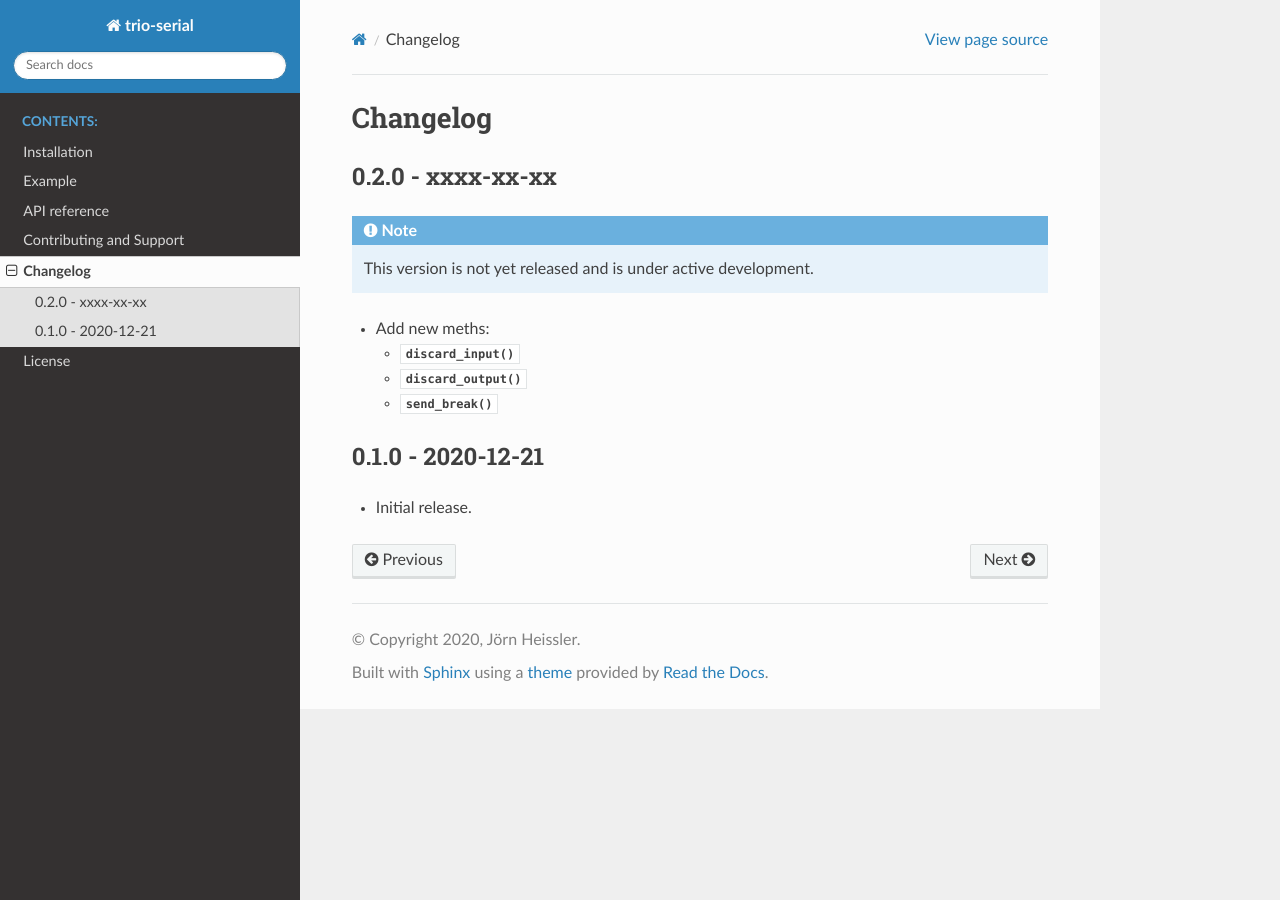
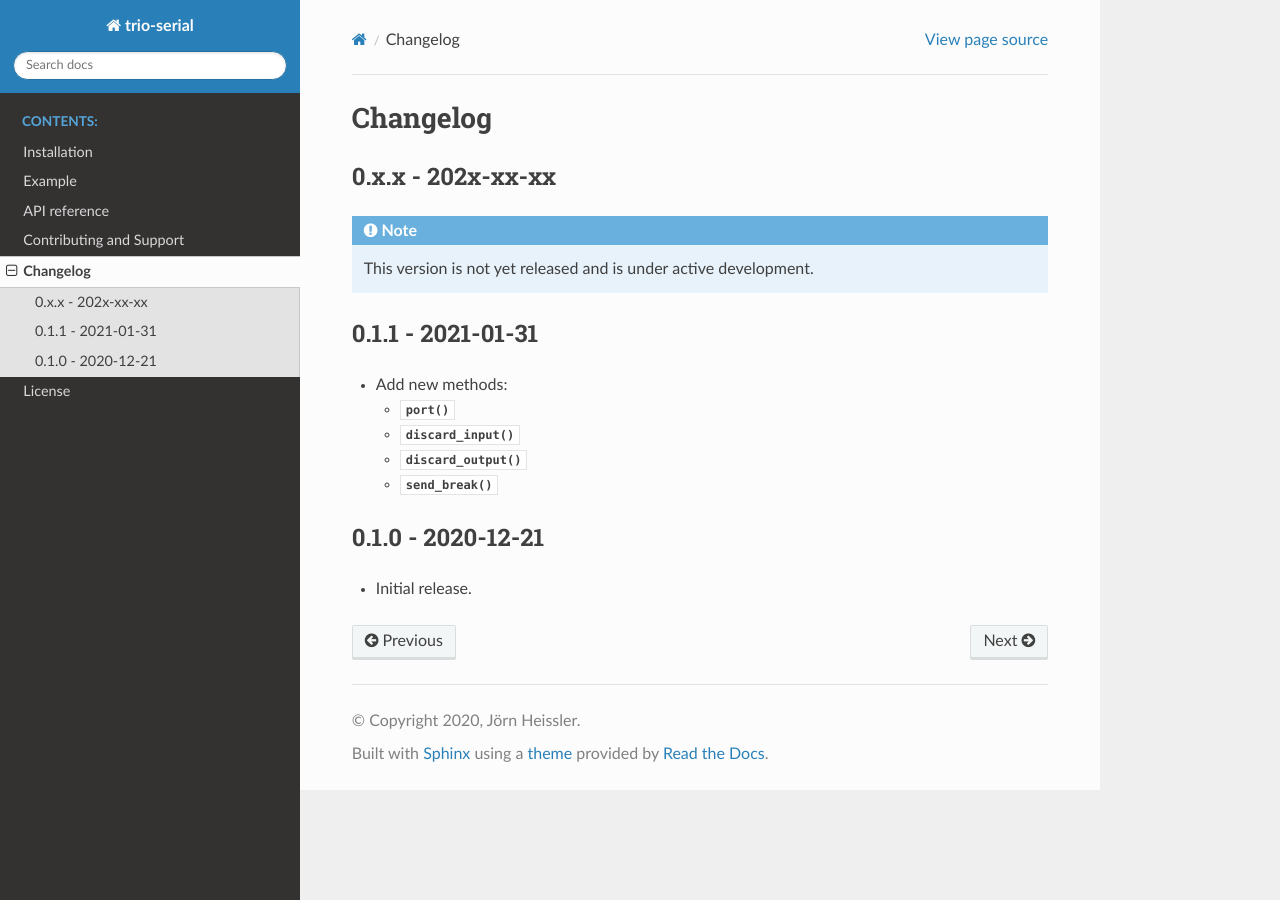
Before and after one commit to joernheissler/trio-serial, a Sphinx documentation site: the page built from doc/source/changelog.rst, in a window 1280 px wide. Built offline with Sphinx 7.4.7 and the Read the Docs theme 2.0.0, drawn with Linux system fonts in a browser that asks for light colours.

Commit message:
Add port property

```diff
--- a/doc/source/changelog.rst
+++ b/doc/source/changelog.rst
@@ -2,18 +2,22 @@
 
 Changelog
 =========
+.. _changelog.0.x.x:
 
-.. _changelog.0.2.0:
-
-0.2.0 - xxxx-xx-xx
+0.x.x - 202x-xx-xx
 ------------------
 .. note:: This version is not yet released and is under active development.
 
-* Add new meths:
+.. _changelog.0.1.1:
 
-  - :py:meth:`~AbstractSerialStream.discard_input`
-  - :py:meth:`~AbstractSerialStream.discard_output`
-  - :py:meth:`~AbstractSerialStream.send_break`
+0.1.1 - 2021-01-31
+------------------
+* Add new methods:
+
+  - :py:meth:`~trio_serial.abstract.AbstractSerialStream.port`
+  - :py:meth:`~trio_serial.abstract.AbstractSerialStream.discard_input`
+  - :py:meth:`~trio_serial.abstract.AbstractSerialStream.discard_output`
+  - :py:meth:`~trio_serial.abstract.AbstractSerialStream.send_break`
 
 .. _changelog.0.1.0:
 
--- a/pyproject.toml
+++ b/pyproject.toml
@@ -1,6 +1,6 @@
 [tool.poetry]
 name = "trio-serial"
-version = "0.1.0"
+version = "0.1.1"
 description = "Serial package for trio"
 authors = ["Jörn Heissler <nosuchaddress@joern-heissler.de>"]
 readme = "README.rst"
```
Also changed, not shown: 1 other file.
